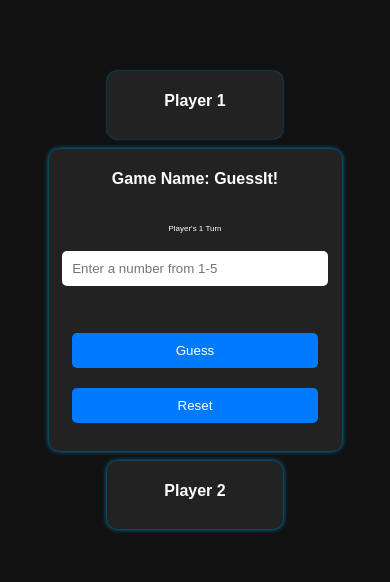
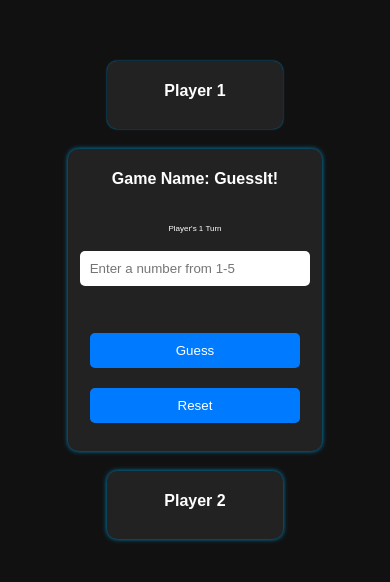
Before and after one commit to Jester-B/test-game, a plain HTML site: page index.html in a window 390 px wide. Shown: the part 122-704 px from the top of the page. Drawn offline with Linux system fonts and the light colour scheme.

Commit message:
Update style.css

```diff
--- a/style.css
+++ b/style.css
@@ -86,12 +86,12 @@ button:hover {
         align-items: center;
         height: 100vh;
         margin: 0;
-        gap: 10px;
+        gap: 20px;
         flex-direction: column;
     }
 
     .container {
-        width: 70%;
+        width: 60%;
         font-size: .50rem;
         background: #222;
         padding: 10px;
@@ -170,7 +170,7 @@ button:hover {
         align-items: center;
         height: 100vh;
         margin: 0;
-        gap: 10px;
+        gap: 20px;
         flex-direction: column;
     }
 
```
